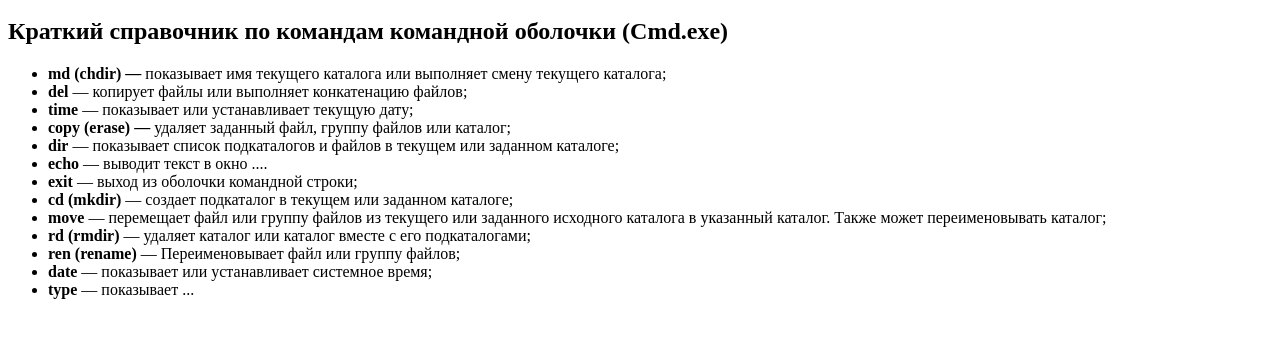
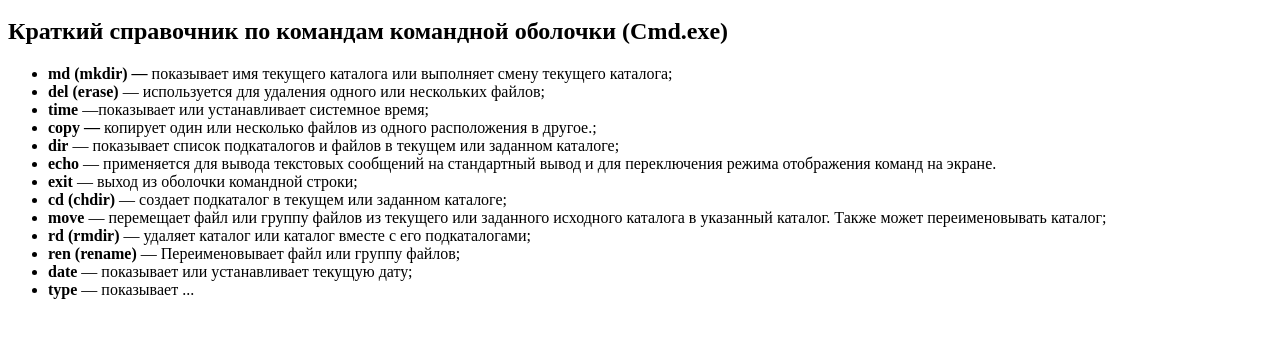
Before and after one commit to yurycash/final_work, a plain HTML site: page cmd.html in a window 1280 px wide. Shown: the part 106-444 px from the top of the page. Drawn offline with Linux system fonts and the light colour scheme.

Commit message:
first commit

```diff
--- a/cmd.html
+++ b/cmd.html
@@ -8,21 +8,21 @@
     <p><a href="index.html">Вернуться на главную</a></li><p><a href="index.html"><img src="jpg/logo.jpg" width="100" height="50" border="0"></a></p></p>
     <h2 >Краткий справочник по командам командной оболочки (Cmd.exe)</h2>
     <ul style="text-align: justify;">
-        <li><strong>md (chdir) —</strong> показывает имя текущего каталога или выполняет смену текущего каталога;</li>
-        <li><strong>del</strong> — копирует файлы или выполняет конкатенацию файлов;</li>
-        <li><strong>time</strong> — показывает или устанавливает текущую дату;</li>
-        <li><strong>copy (erase) —</strong> удаляет заданный файл, группу файлов или каталог;</li>
+        <li><strong>md (mkdir) —</strong> показывает имя текущего каталога или выполняет смену текущего каталога;</li>
+        <li><strong>del (erase)</strong> — используется для удаления одного или нескольких файлов;</li>
+        <li><strong>time</strong> —показывает или устанавливает системное время;</li>
+        <li><strong>copy —</strong> копирует один или несколько файлов из одного расположения в другое.;</li>
         <li><strong>dir</strong> — показывает список подкаталогов и файлов в текущем или заданном каталоге;</li>
-        <li><strong>echo</strong> — выводит текст в окно ....
+        <li><strong>echo</strong> — применяется для вывода текстовых сообщений на стандартный вывод и для переключения режима отображения команд на экране.
         </li>
         <li><strong>exit</strong> — выход из оболочки командной строки;</li>
-        <li><strong>cd (mkdir)</strong> — создает подкаталог в текущем или заданном каталоге;</li>
+        <li><strong>cd (chdir)</strong> — создает подкаталог в текущем или заданном каталоге;</li>
         <li><strong>move</strong> — перемещает файл или группу файлов из текущего или заданного исходного каталога в
             указанный каталог. Также может переименовывать каталог;
         </li>
         <li><strong>rd (rmdir)</strong> — удаляет каталог или каталог вместе с его подкаталогами;</li>
         <li><strong>ren (rename)</strong> — Переименовывает файл или группу файлов;</li>
-        <li><strong>date</strong> — показывает или устанавливает системное время;</li>
+        <li><strong>date</strong> — показывает или устанавливает текущую дату;</li>
         <li><strong>type</strong> — показывает ... </li>
     </ul>
 
```
